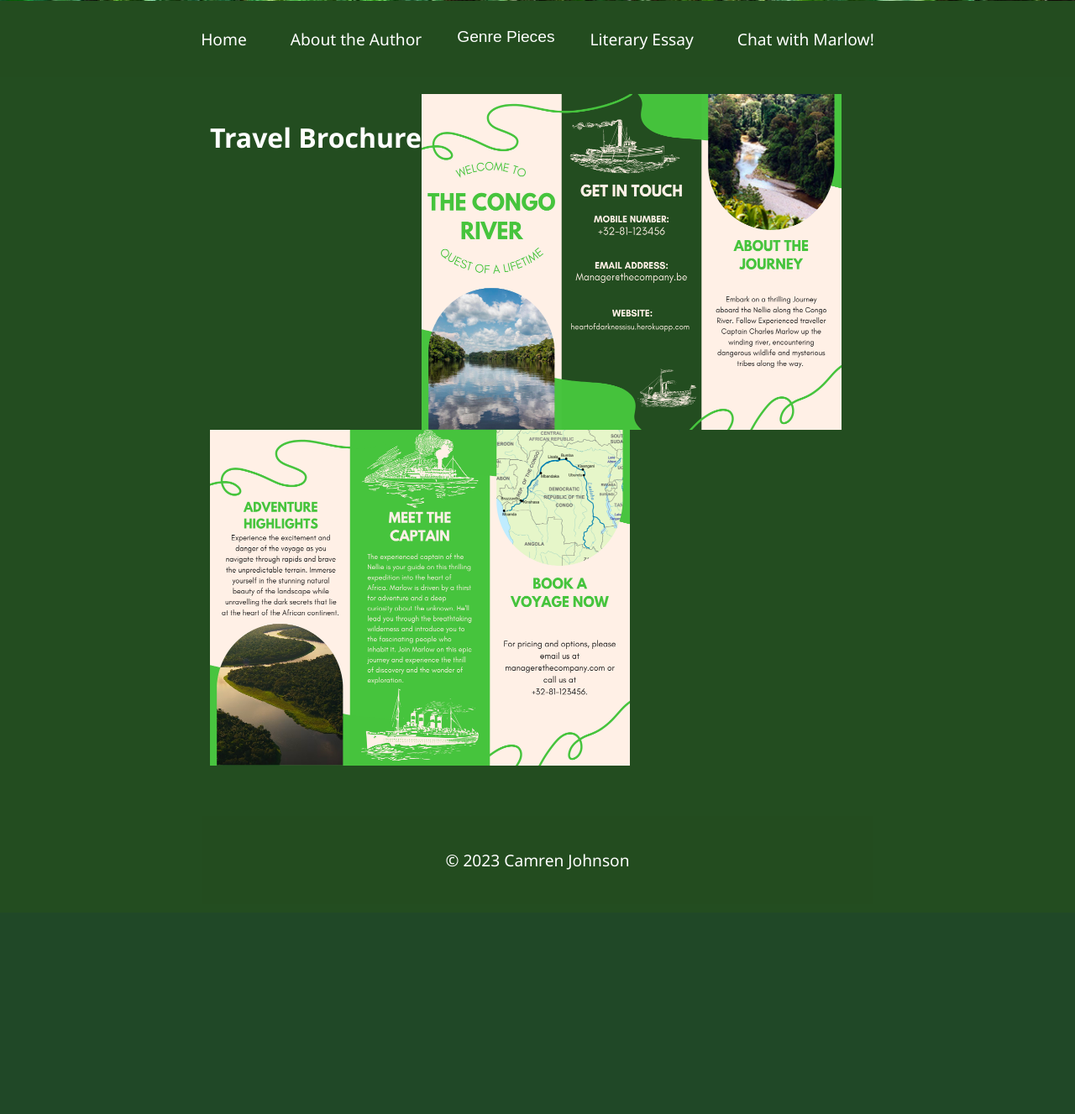
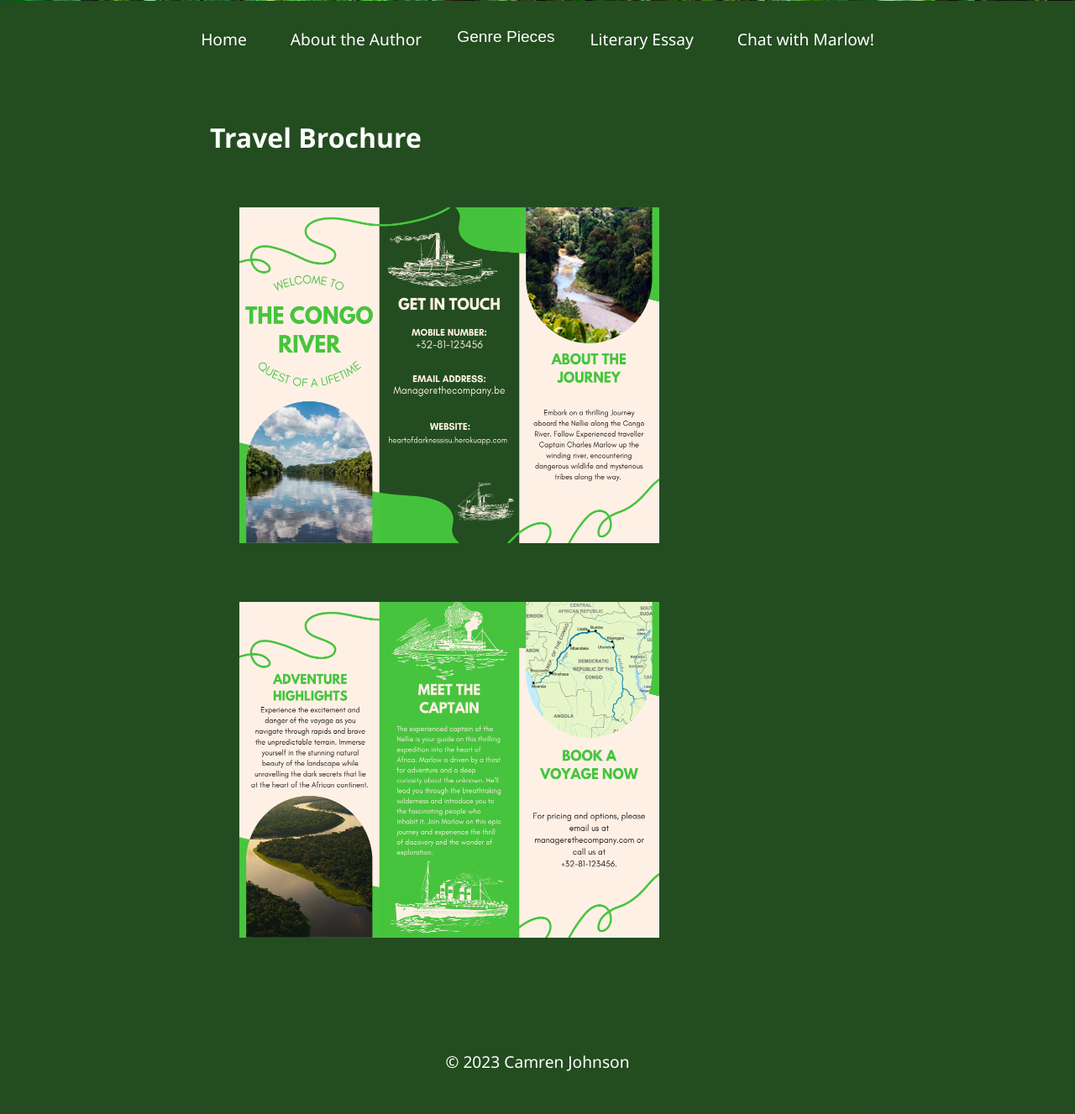
Before and after one commit to cam124/HeartOfDarkness, a Flask app: page /travelbrochure in a window 1280 px wide. Shown: the part 499-1826 px from the top of the page at 84% size. Before the commit the page ends 1535 px from the top, so only its background shows below. Run offline with Flask 2, Linux system fonts and the light colour scheme.

Commit message:
continue

```diff
--- a/website/static/jungle.css
+++ b/website/static/jungle.css
@@ -122,7 +122,7 @@ body {
     margin-bottom: 20px;
   }
 
-  p.img {
+  .img {
     margin: 35px;
   }
 
```
